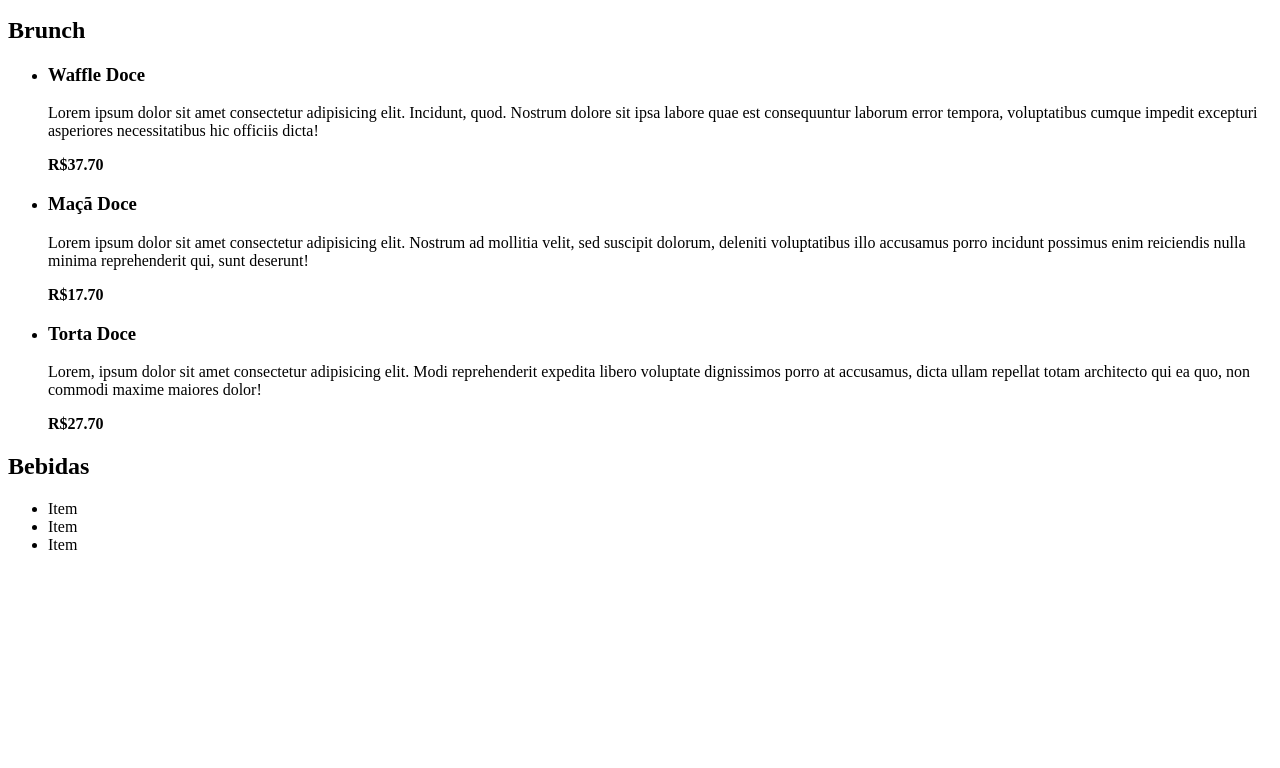
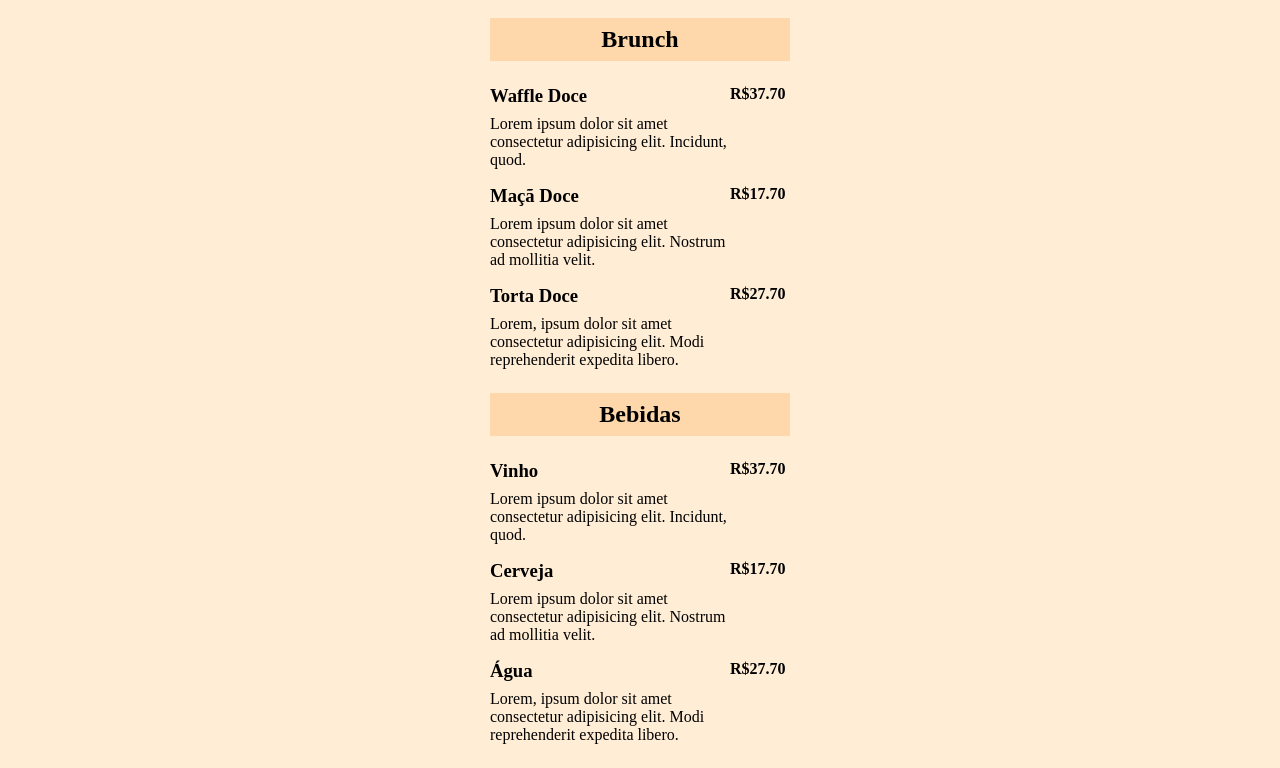
Before and after one commit to dscarv27/maratona-explorer-iii, a plain HTML site: page index.html in a window 1280 px wide. Shown: the part 101-869 px from the top of the page. Before the commit the page ends 800 px from the top, so only its background shows below. Drawn offline with Linux system fonts and the light colour scheme.

Commit message:
finalizando segundo dia

```diff
--- a/index.html
+++ b/index.html
@@ -4,6 +4,7 @@
     <meta charset="UTF-8">
     <meta http-equiv="X-UA-Compatible" content="IE=edge">
     <meta name="viewport" content="width=device-width, initial-scale=1.0">
+    <link rel="stylesheet" href="styles.css" class="css">
     <title>maratona-explorer-iii</title>
 </head>
 
@@ -11,7 +12,7 @@
         <h1>Caldeirão Furado</h1>
         <p>Aberto todos os dias. 8h-21h</p>
     </header>
-
+    <div class="sections">
         <section>
             <h2>Brunch</h2>
 
@@ -20,7 +21,7 @@
                     <div class="details">
                         <h3>Waffle Doce</h3>
                         <p class="description">
-                    Lorem ipsum dolor sit amet consectetur adipisicing elit. Incidunt, quod. Nostrum dolore sit ipsa labore quae est consequuntur laborum error tempora, voluptatibus cumque impedit excepturi asperiores necessitatibus hic officiis dicta!
+                        Lorem ipsum dolor sit amet consectetur adipisicing elit. Incidunt, quod.
                         </p>
                     </div>
                     <strong class="price">
@@ -31,7 +32,7 @@
                     <div class="details">
                         <h3>Maçã Doce</h3>
                         <p class="description">
-                    Lorem ipsum dolor sit amet consectetur adipisicing elit. Nostrum ad mollitia velit, sed suscipit dolorum, deleniti voluptatibus illo accusamus porro incidunt possimus enim reiciendis nulla minima reprehenderit qui, sunt deserunt!
+                        Lorem ipsum dolor sit amet consectetur adipisicing elit. Nostrum ad mollitia velit.
                         </p>
                     </div>
                     <strong class="price">
@@ -42,7 +43,7 @@
                     <div class="details">
                         <h3>Torta Doce</h3>
                         <p class="description">
-                    Lorem, ipsum dolor sit amet consectetur adipisicing elit. Modi reprehenderit expedita libero voluptate dignissimos porro at accusamus, dicta ullam repellat totam architecto qui ea quo, non commodi maxime maiores dolor!
+                        Lorem, ipsum dolor sit amet consectetur adipisicing elit. Modi reprehenderit expedita libero.
                         </p>
                     </div>
                     <strong class="price">
@@ -50,14 +51,47 @@
                     </strong>
                 </li>
             </ul>
+        </section>
 
+        <section>
             <h2>Bebidas</h2>
+
             <ul>
-            <li>Item</li>
-            <li>Item</li>
-            <li>Item</li>
+                <li>
+                    <div class="details">
+                        <h3>Vinho</h3>
+                        <p class="description">
+                        Lorem ipsum dolor sit amet consectetur adipisicing elit. Incidunt, quod.
+                        </p>
+                    </div>
+                    <strong class="price">
+                        R$37.70
+                    </strong>
+                </li>
+                <li>
+                    <div class="details">
+                        <h3>Cerveja</h3>
+                        <p class="description">
+                        Lorem ipsum dolor sit amet consectetur adipisicing elit. Nostrum ad mollitia velit.
+                        </p>
+                    </div>
+                    <strong class="price">
+                        R$17.70
+                    </strong>
+                </li>
+                <li>
+                    <div class="details">
+                        <h3>Água</h3>
+                        <p class="description">
+                        Lorem, ipsum dolor sit amet consectetur adipisicing elit. Modi reprehenderit expedita libero.                   </p>
+                    </div>
+                    <strong class="price">
+                        R$27.70
+                    </strong>
+                </li>
             </ul>
         </section>
+    </div>
 <body>
 
 </body>
--- /dev/null
+++ b/styles.css
@@ -0,0 +1,51 @@
+*{
+    margin: 0;
+    padding: 0;
+}
+
+body{
+    background-color: #FFEDD5;
+}
+
+ul{
+    list-style: none;
+}
+
+header{
+    padding: 32px 0;
+    text-align: center;
+}
+
+header h1{
+    color: #995000;
+}
+
+header, section{
+    max-width: 300px;
+    margin: 0 auto
+}
+
+section{
+    margin-bottom: 24px;
+}
+
+section h2{
+    background-color: #FED7AA;
+    padding: 8px 16px;
+    text-align: center;
+
+    margin-bottom: 24px;
+}
+
+ul li{
+    margin-bottom: 16px;
+    display: flex;
+}
+
+li .details{
+    max-width: 240px;
+}
+
+.details h3{
+    margin-bottom: 8px;
+}
```
Also changed, not shown: img/beco-diagonal.jpg (added), img/caldeirao-furado.jpg (added). Lines whose indentation alone changed are shown as unchanged.
